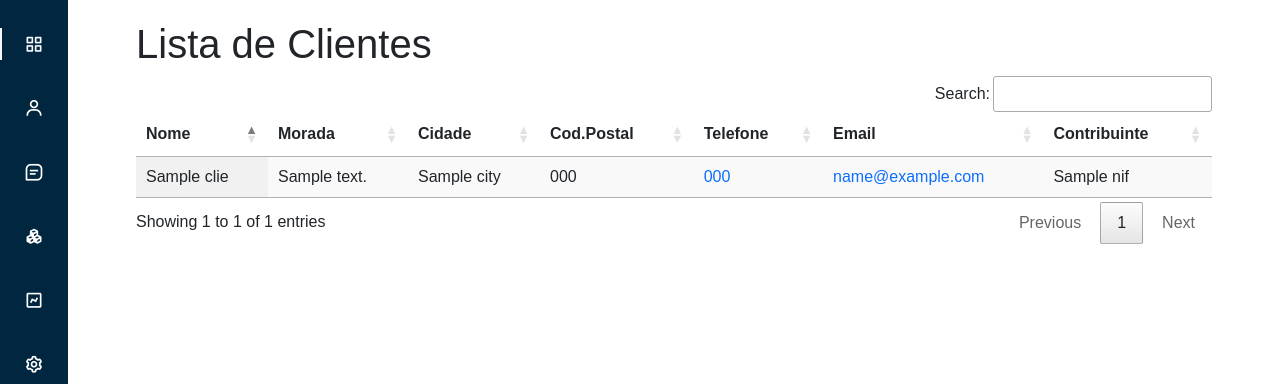
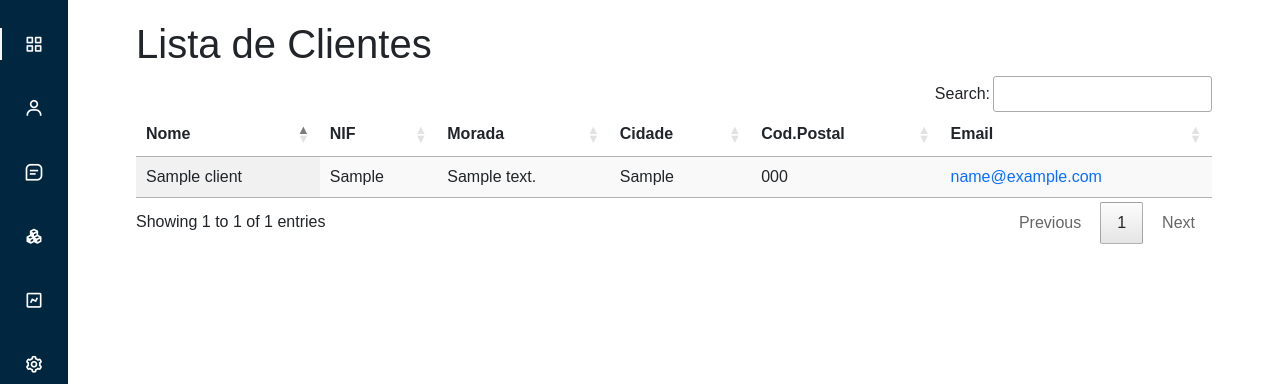
Before and after one commit to HugoPT/ByteBridges, a Django app: template ByteBridges/ByteBridges/templates/clientsList.html in a window 1280 px wide. Shown: the part 64-448 px from the top of the page. Run offline with Django 4.2, Linux system fonts and the light colour scheme; tables that the repository leaves empty hold one stand-in row (values such as "Sample post"); the template is opened without the code that fills it: values that come from a table or form of the project are taken from there, most other values are stand-ins (such as "Sample title", 1, 10 or a date in 2020); some libraries are stand-ins or nearby versions.

Commit message:
update client list

```diff
--- a/ByteBridges/ByteBridges/models.py
+++ b/ByteBridges/ByteBridges/models.py
@@ -20,14 +20,15 @@ class Supplier(models.Model):
 
 
 class Client(models.Model):
+    idclient = models.AutoField(primary_key=True)
     email = models.EmailField(max_length=70, unique=True)
-    zipCode = models.CharField(max_length=8, unique=True)
+    individual = models.BooleanField(default=False)
+    zipCode = models.CharField(max_length=8)
     address = models.CharField(max_length=120)
     nif = models.CharField(max_length=9,unique=True)
     name = models.CharField(max_length=80)
     description = models.CharField(max_length=500)
     city = models.CharField(max_length=80)
-
     def __str__(self):
         return self.name
     class Meta:
--- a/ByteBridges/ByteBridges/templates/clientsList.html
+++ b/ByteBridges/ByteBridges/templates/clientsList.html
@@ -5,34 +5,26 @@
 <div class="listContainer">
   <h1>Lista de Clientes</h1>
 
-  <!--<ul>-->
-  <!--    {% for f in suppliers %}-->
-  <!--    <li>{{ f.name }}</li>-->
-  <!--    {% endfor %}-->
-  <!--</ul>-->
-
-  <table id="suppliersTable" class="display">
+  <table id="clientsTable" class="display">
     <thead>
       <tr>
         <th>Nome</th>
+        <th>NIF</th>
         <th>Morada</th>
         <th>Cidade</th>
         <th>Cod.Postal</th>
-        <th>Telefone</th>
         <th>Email</th>
-        <th>Contribuinte</th>
       </tr>
     </thead>
     <tbody>
-      {% for f in clie %}
+      {% for c in clients %}
       <tr>
-        <td>{{ f.name }}</td>
-        <td>{{ f.address }}</td>
-        <td>{{ f.city }}</td>
-        <td>{{ f.zipcode }}</td>
-        <td><a href="tel:'{{ f.phone }}'">{{ f.phone }}</a></td>
-        <td><a href="mailto:{{ f.email }}">{{ f.email }}</a></td>
-        <td>{{ f.nif }}</td>
+        <td>{{ c.name }}</td>
+        <td>{{ c.nif }}</td>
+        <td>{{ c.address }}</td>
+        <td>{{ c.city }}</td>
+        <td>{{ c.zipCode }}</td>
+        <td><a href="mailto:{{ c.email }}">{{ c.email }}</a></td>
       </tr>
       {% endfor %}
     </tbody>
@@ -41,7 +33,7 @@
 
 <script>
   $(document).ready(function () {
-    $("#suppliersTable").DataTable({
+    $("#clientsTable").DataTable({
       dom: "Bfrtip",
       buttons: ["copyHtml5", "excelHtml5", "csvHtml5", "pdfHtml5"],
       language: {
--- a/ByteBridges/ByteBridges/views.py
+++ b/ByteBridges/ByteBridges/views.py
@@ -19,12 +19,13 @@ def IndexPage(request):
 def clientsList(request):
     with connections['admin'].cursor() as cursor:
         # Call the stored procedure using the CALL statement
-        cursor.execute("select  * from view_clients_list", [])
+        cursor.execute("SELECT * FROM view_clients_list", [])
         # If the stored procedure returns results, you can fetch them
         result = cursor.fetchall()
         print(result)
         clients = [Client(*row) for row in result]
-        return render(request,'clientsList.html',{'clients':clients})
+        return render(request, 'clientsList.html', {'clients': clients})
+
 
 def clientsCreate(request):
     if request.method == 'POST':
```
Also changed, not shown: ByteBridges/ByteBridges/templates/suppliersList.html (+0 -7 lines).
